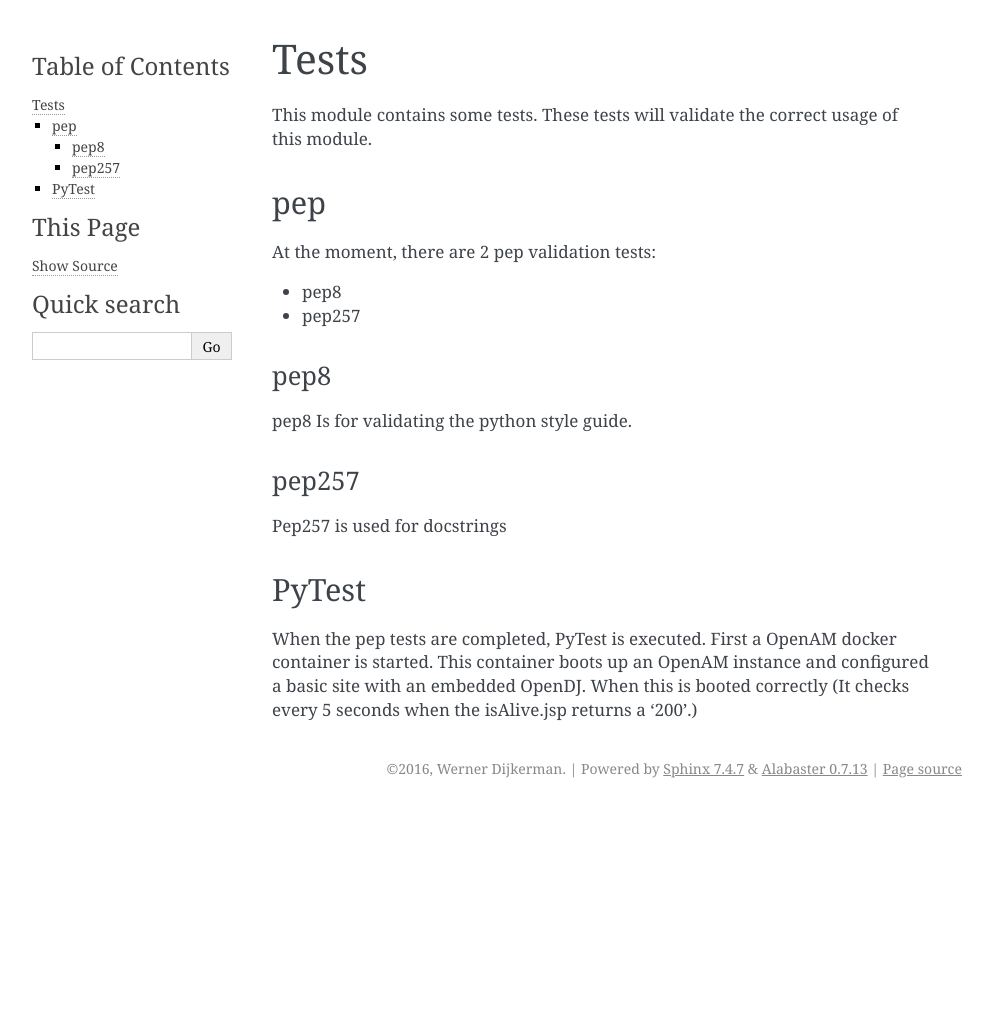
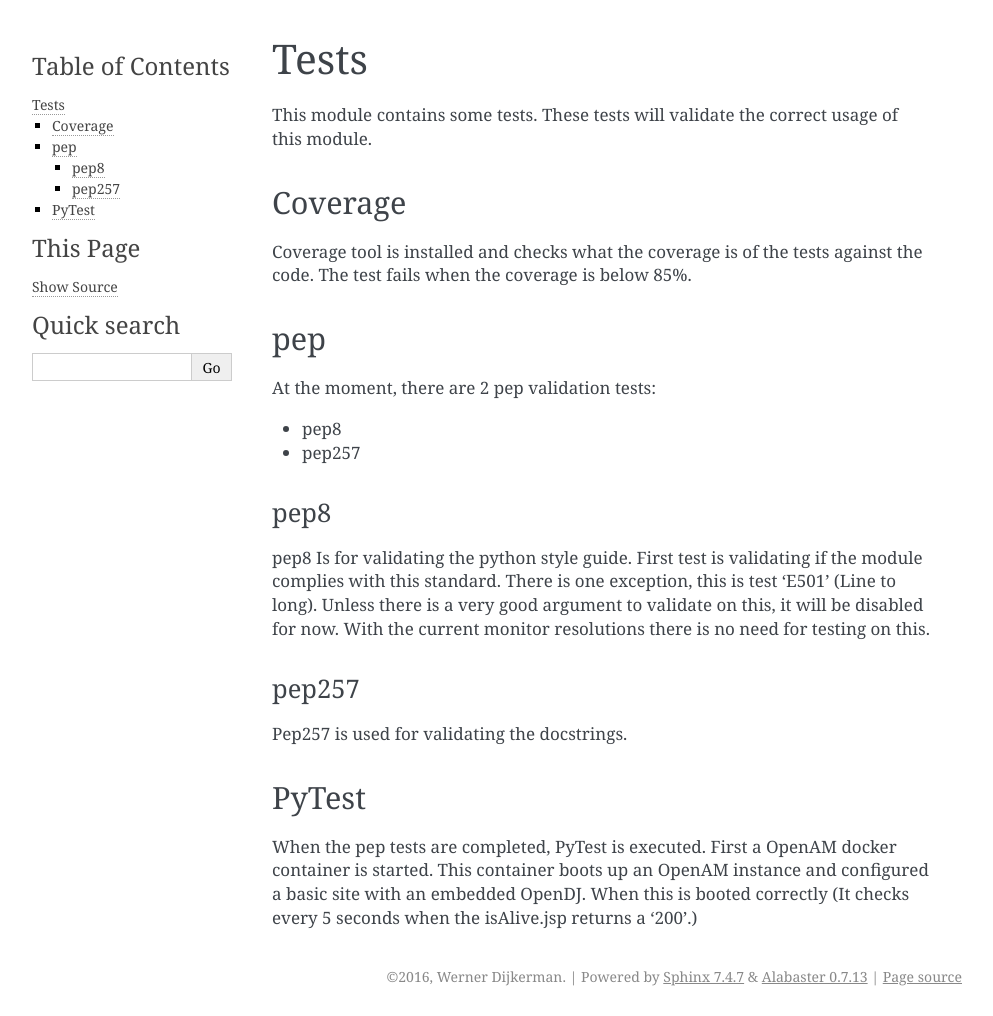
Before and after one commit to dj-wasabi/python-openam, a Sphinx documentation site: the page built from docs/source/tests.rst, in a window 1280 px wide. Shown: the whole page, without its empty margins (148-1141 px from the left). Built offline with Sphinx 7.4.7, drawn with Linux system fonts in a browser that asks for light colours; before the commit the page ends 900 px from its top, so only the background shows below that.

Commit message:
Improved docstring tests;Added coverage test

```diff
--- a/docs/source/tests.rst
+++ b/docs/source/tests.rst
@@ -2,6 +2,12 @@ Tests
 -----
 
 This module contains some tests. These tests will validate the correct usage of this module.
+
+Coverage
+********
+
+Coverage tool is installed and checks what the coverage is of the tests against the code.
+The test fails when the coverage is below 85%.
 
 pep
 ***
@@ -15,11 +21,12 @@ At the moment, there are 2 pep validation tests:
 pep8
 ====
 
-pep8 Is for validating the python style guide.
+pep8 Is for validating the python style guide. First test is validating if the module complies with this standard. There is one exception, this is test 'E501' (Line to long).
+Unless there is a very good argument to validate on this, it will be disabled for now. With the current monitor resolutions there is no need for testing on this.
 
 pep257
 ======
-Pep257 is used for docstrings
+Pep257 is used for validating the docstrings.
 
 
 PyTest
```
Also changed, not shown: .travis.yml, 2 other files.
